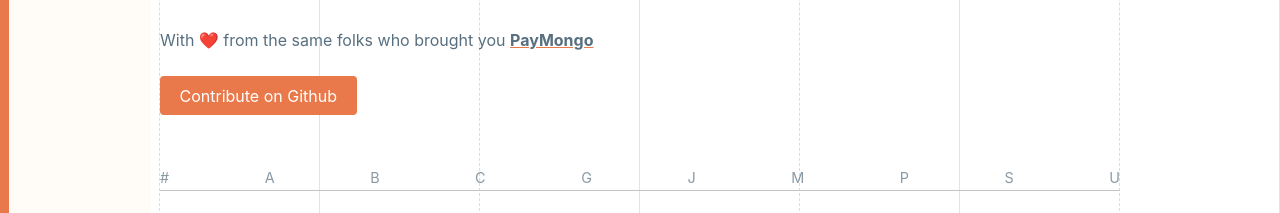
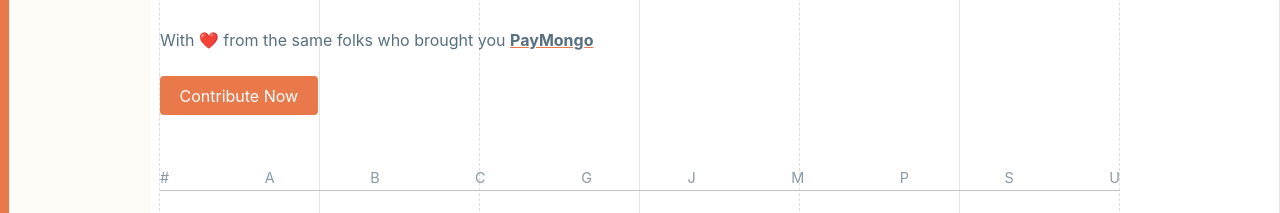
Before and after one commit to paymongo/phlogos, a website: page index.html in a window 1280 px wide. Shown: the part 208-421 px from the top of the page. Drawn offline with nearby package versions, Linux system fonts and the light colour scheme; files that its build step writes are made by us from their sources.

Commit message:
Link to Airtable form for contributions

```diff
--- a/index.html
+++ b/index.html
@@ -71,7 +71,7 @@
             <h1>PHLogos is an <a href="https://github.com/paymongo/phlogos" target="_blank">open source</a> collection<br>of
                 high quality, pixel perfect Philippine<br>company logos for free use.</h1>
             <p class="subcopy">With ❤️ from the same folks who brought you <strong><a href="https://paymongo.com" target="_blank">PayMongo</a></strong></p>
-            <a href="https://github.com/paymongo/phlogos" target="_blank"><button class="contribute">Contribute on Github</button></a>
+            <a href="https://airtable.com/shrnfkwpvt3Bpl6Rk" target="_blank"><button class="contribute">Contribute Now</button></a>
 
             <div class="searchbar">
                 <div class="select">
```
